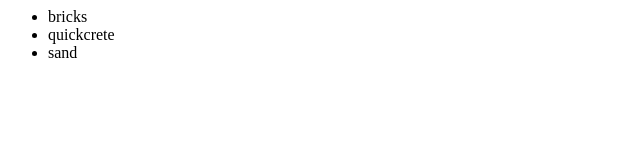
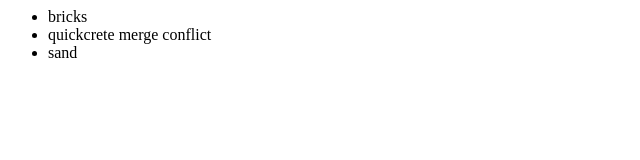
Before and after one commit to RajivKYadav/StartingAgain, a plain HTML site: page index.html in a window 1280 px wide. Shown: the full height of the page, 0-640 px from the left. Drawn offline with Linux system fonts and the light colour scheme.

Commit message:
Merge conflict - Trisha

```diff
--- a/index.html
+++ b/index.html
@@ -3,7 +3,7 @@
 	  <div>
 		<ul>
 			<Li>bricks</li>
-			<Li>quickcrete</li>
+			<Li>quickcrete merge conflict</li>
 			<Li>sand</li>
 		</ul>
 	  </div>
```
